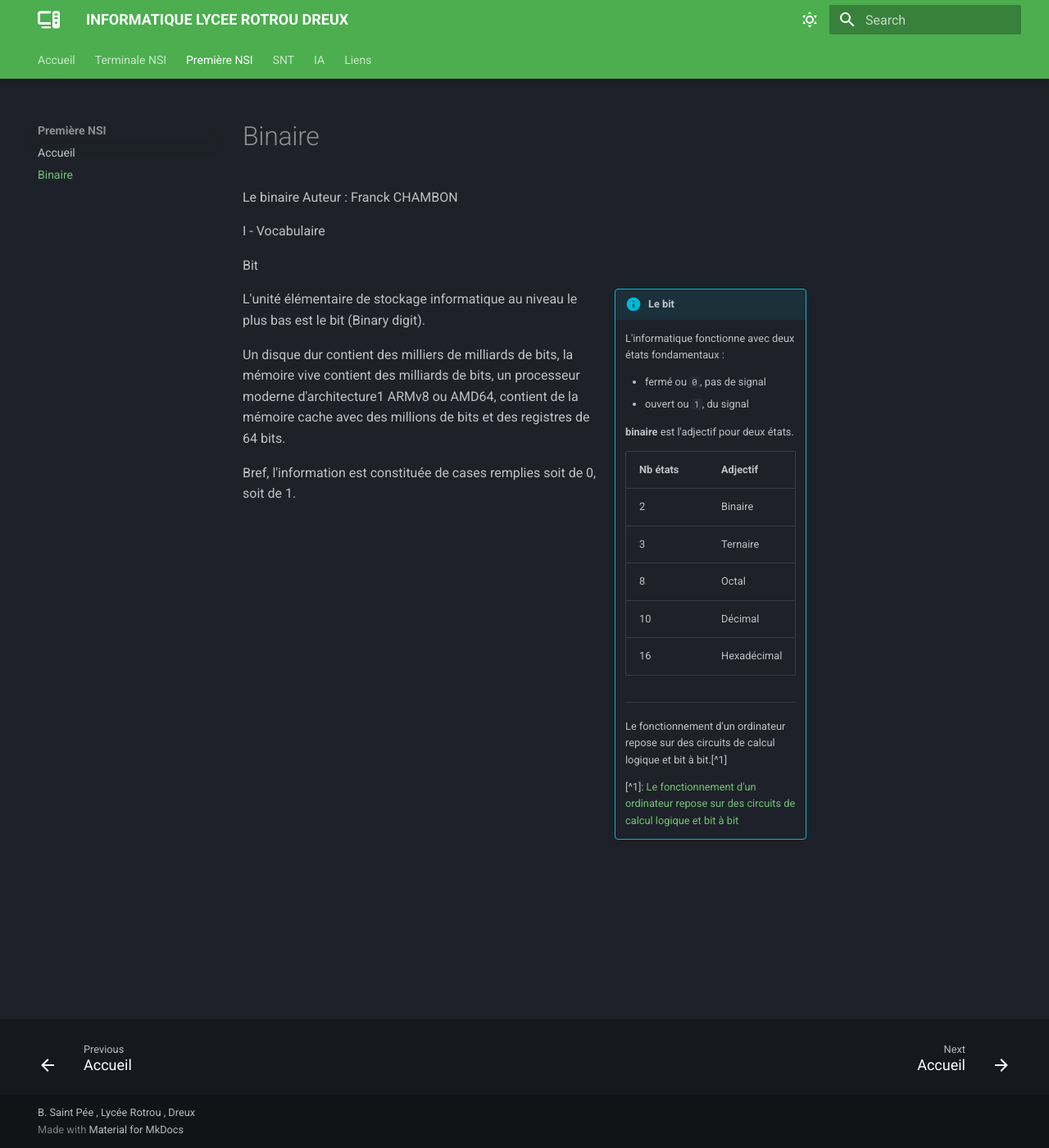
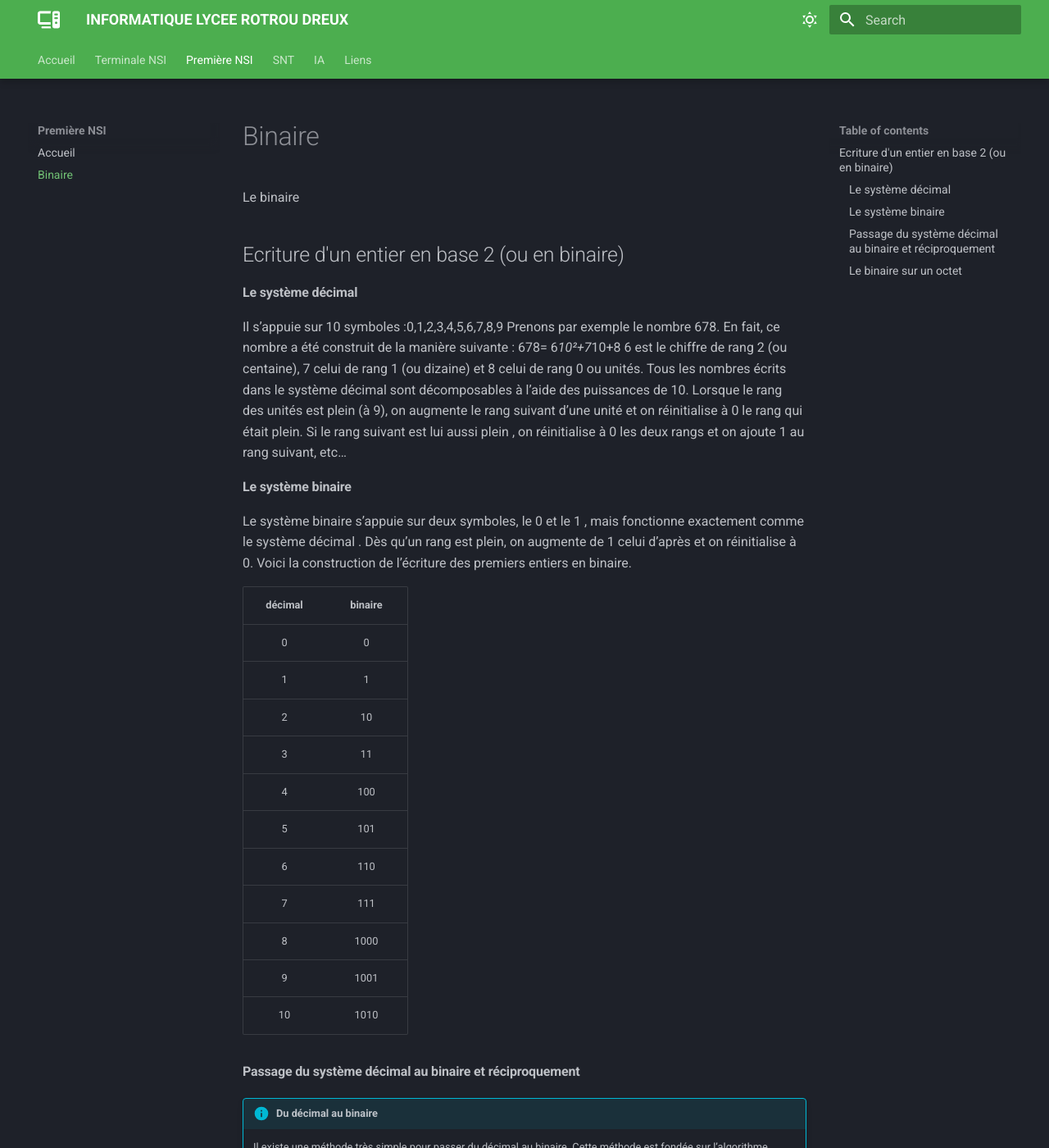
Before and after one commit to nsiRotrouDreux/site, an MkDocs documentation site: the page built from docs/Premiere NSI/binaire.md, in a window 1280 px wide and 1400 px high. Shown: the whole window at 82% size. Built offline with MkDocs 1.6.1 and Material for MkDocs 9.7.7, drawn with Linux system fonts in a browser that asks for light colours; emoji names are drawn with the system emoji font; some of the changed text lies outside the part shown.

Commit message:
premiere

```diff
--- a/docs/Premiere NSI/binaire.md
+++ b/docs/Premiere NSI/binaire.md
@@ -1,43 +1,79 @@
 Le binaire
-Auteur : Franck CHAMBON
 
-I - Vocabulaire
-
-Bit
-
-!!! info inline end "Le bit"
-    L'informatique fonctionne avec deux états fondamentaux :
-
-    - fermé  ou `0`, pas de signal
-    - ouvert ou `1`, du signal
-
-     **binaire** est l'adjectif pour deux états.
+## Ecriture d'un entier en base 2 (ou en binaire)
 
 
-     |Nb états| Adjectif |
-     |--------|----------|
-     | 2  | Binaire      |
-     | 3  | Ternaire     |
-     | 8  | Octal        |
-     | 10 | Décimal      |
-     | 16 | Hexadécimal  |
-
-    ---
-
-    Le fonctionnement d'un ordinateur repose sur des
-     circuits de calcul logique et bit à bit.[^1]
+#### Le système décimal
+Il s’appuie sur 10 symboles :0,1,2,3,4,5,6,7,8,9
+Prenons par exemple le nombre 678.
+En fait, ce nombre a été construit de la manière suivante : 678= 6*10²+7*10+8
+ 6 est le chiffre de rang 2 (ou centaine), 7 celui de rang 1 (ou dizaine) et 8 celui de rang 0 ou unités.
+Tous les nombres écrits dans le système décimal sont décomposables à l’aide des puissances de 10. Lorsque le rang des unités est plein (à 9), on augmente le rang suivant d’une unité et on réinitialise à 0 le rang qui était plein. Si le rang suivant est lui aussi plein , on réinitialise à 0 les deux rangs et on ajoute 1 au rang suivant, etc…
+#### Le système binaire
+Le système binaire s’appuie sur deux symboles, le 0 et le 1 , mais fonctionne exactement comme le système décimal . Dès qu’un rang est plein, on augmente de 1 celui d’après et on réinitialise à 0. Voici la construction de l’écriture des premiers entiers en binaire.
 
 
-    [^1]: [Le fonctionnement d'un ordinateur repose sur des
-    circuits de calcul logique et bit à bit](https://fr.wikibooks.org/wiki/Fonctionnement_d%27un_ordinateur/Les_circuits_de_calcul_logique_et_bit_%C3%A0_bit?uselang=fr)
 
-L'unité élémentaire de stockage informatique
-au niveau le plus bas est le bit (Binary digit).
+|décimal| binaire|
+| :---: | :----: |
+| 0     | 0      |
+| 1  | 1    |
+ | 2  | 10        |
+| 3| 11      |
+| 4 | 100  |
+| 5 | 101        |
+| 6| 110      |
+| 7 | 111  |
+| 8 | 1000 |
+| 9| 1001     |
+| 10 | 1010  |
 
-Un disque dur contient des milliers de milliards de bits,
-la mémoire vive contient des milliards de bits,
-un processeur moderne d'architecture1 ARMv8 ou AMD64,
-contient de la mémoire cache avec des millions de bits et
-des registres de 64 bits.
 
-Bref, l'information est constituée de cases remplies soit de 0, soit de 1.
+#### Passage du système décimal au binaire et réciproquement
+
+!!!info   "Du décimal au  binaire"
+     Il existe une méthode très simple pour passer du décimal au binaire. Cette méthode est fondée sur l’algorithme d’’Euclide et les restes successifs de la division euclidienne par 2 de l’entier que l’on veut convertir. On obtient une succession de reste (0 ou 1) . Il suffit de les écrire du dernier obtenu , qui doit être 1, au premier.
+     Exemple : Convertissons 104 en binaire
+
+    |104| Reste de la division par 2|
+    | :---: | :----: |
+     | 104=2*52|0|
+       |52=2*26|0|
+       |26=2*13|0|
+       |13= 6*2+1|1|
+       |6=3*2|0|
+       |3=2*1+1|1|
+       |1=2*0+1|1|
+
+       L'écriture binaire de 104 s'obtient en écrivant les restes obtenus du dernier au permier soit ici **1101000**
+
+        > Un nombre pair se finira toujours par un 1 en binaire
+
+#### Le binaire sur un octet
+
+ *  L'unité de base en informatqiue est le bit , qui prend donc la valeur 0 ou 1
+ * Un octet est composé de 8 bits .
+ * Le plus petit nombre que l'on peut écrire sur un octet est 0 et le plus grand 255, qui correspond à 11111111
+ * La notation internationale pour l'octet est _o_. On parlera alors de _ko_ (kilooctet), _Mo_ (Megaoctet);_Go_(Gigaoctet)...
+
+
+!!! success "L'astuce pour écrire rapidement un nombre en binaire"
+
+    L'astuce repose sur la connaissance des puissances de 2 , jusqu'à $2^{7}$
+
+     ![alt text](conversionBinaire.png)
+
+     [source: siloged.fr](https://siloged.fr/cours/NSI/codage/Changementsdebases.html)
+
+     Il suffit donc de voir si les différentes puissances de 2 "rentre" dans le nombre que l'on veut écrire . Si c'est le cas , on soustrait la;puissance de 2 au nombre à decimal et on reccomence avec la puissance inférieure .
+
+!!! info  "Du binaire au décimal "
+
+     Il peut être utile de savoir que la somme des deux plus grandes puissances,128+64, vaut 192. Ainsi tout nombre entre 192 et 255 aura ses deux bits les plus à gauche (on dit aussi de poids le plus forts ) égaux à 1 en écriture binaire.
+
+     Le passage est plus facile . Il suffit d'additionner les puissances de 2 dont le bit correspondant en bianire est 1.
+
+    !!! example
+          01011010 : 0x128+1x64+0x32+1x16+1x8+0x4+1x2+0x1 =90
+
+          Easy  :muscle:
```
Also changed, not shown: docs/Premiere NSI/conversionBinaire.png (added).
